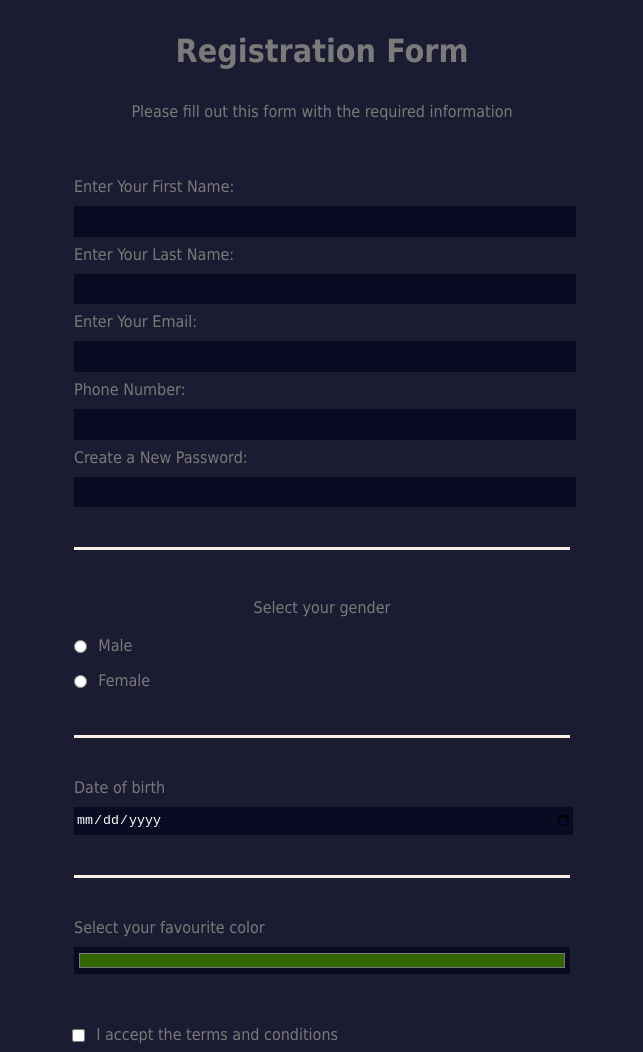
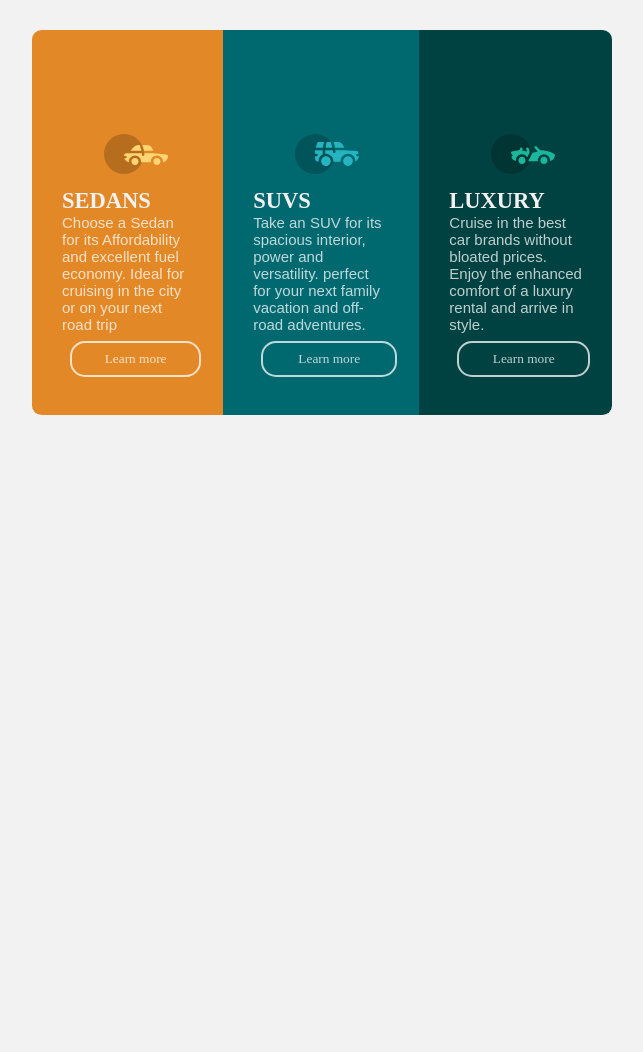
Before and after one commit to Weirde2020/Assignment., a plain HTML site: page index.html in a window 1280 px wide. Shown: the top 1052 px of the page, without its empty margins (318-961 px from the left). After the commit the page ends 800 px from the top, so only its background shows below. Drawn offline with Linux system fonts and the light colour scheme.

Commit message:
Add files via upload

```diff
--- /dev/null
+++ b/grid.css
@@ -0,0 +1,48 @@
+* {
+  margin: 0;
+  padding: 0;
+}
+body {
+  background-color: grey;
+  display: grid;
+  place-items: center;
+  margin: auto;
+  width: 100%;
+  height: 100vh;
+
+}
+main {
+  display: grid;
+  grid-template-areas:
+    "a a a b"
+    "a a a b"
+    "c d d d"
+    "c e e e";
+  gap: 5px;
+  width: 80%;
+  margin: auto;
+}
+main div {
+  padding: 2em;
+  text-align: center;
+}
+.item-a {
+  background-color: blueviolet;
+  grid-area: a;
+}
+.item-b {
+  background-color: blue;
+  grid-area: b;
+}
+.item-c {
+  background-color: white;
+  grid-area: c;
+}
+.item-d {
+  background-color: brown;
+  grid-area: d;
+}
+.item-e {
+  background-color: tomato;
+  grid-area: e;
+}
--- a/index.html
+++ b/index.html
@@ -4,62 +4,57 @@
 <head>
   <meta charset="utf-8">
   <meta name="viewport" content="width=device-width">
-  <title>replit</title>
+  <link rel="icon" type="image/png" sizes="32x32" href="./images/favicon-32x32.png">
+  <title>Replit CSS task</title>
+ <link rel="stylesheet" href="https://fonts.googleapis.com/icon?family=Material+Icons">
   <link href="style.css" rel="stylesheet" type="text/css" />
+
+
 </head>
 
 <body>
-  <h1>Registration Form</h1>
-  <p>Please fill out this form with the required information</p>
-  <form action="sucess.html">
-    <fieldset>
-      <label for="first-name">
-        Enter Your First Name:
-        <input id="first-name" name="first-name" type="text" required />
-      </label>
-      <label for="last-name">
-        Enter Your Last Name:
-        <input id="last-name" name="last-name" type="text" required />
-      </label>
-      <label for="email">
-        Enter Your Email: <input id="email" name="email" type="email" required />
-      </label>
-      <label for="tel">Phone Number:
-        <input type="tel" id="phone" name="phone" required />
-      </label>
-      <label for="new-password">Create a New Password:
-        <input id="new-password" name="new-password" type="password" required />
-      </label>
-    </fieldset>
-    <fieldset>
-      <label for="gender">
-        <p>Select your gender</p>
-        <input id="Male" type="radio" name="gender" class="inline" />
-        Male
-      </label>
-      <label for="Female"><input id="Female" type="radio" name="gender" class="inline" /> Female </label>
-
-    </fieldset>
-    <fieldset>
-      <label for="date-of-birth">Date of birth
-        <input id="date-of-birth" type="date" name="age" />
-      </label>
-    </fieldset>
-    <fieldset>
-      <label for="favourite-color">Select your favourite color
-        <input type="color" name="chosecolorr" value="#336600">
-      </label>
-    </fieldset>
-    <label for="terms-and-conditions" name="terms-and-conditions">
-      <input id="terms-and-conditions" type="checkbox" required name="terms-and-conditions" class="inline" /> I accept
-      the terms and conditions
-    </label>
-    <button type="btn" class="submit-button" value="Submit" action="#registration.html">
-      Submit
+  <section class="container">
+  <div class="first-column">
+    <img src="icon-sedans.svg" alt="" aria-hidden="true" class="image-logo">
+    <h1 class="sedans">
+      SEDANS
+    </h1>
+    <p>
+    Choose a Sedan for its Affordability
+        and excellent fuel economy.
+        Ideal for cruising in the city
+      or on your next road trip
+    </p>
+    <button id="btn-1">
+      <a href="grid.html"> Learn more </a>
     </button>
-
-  </form>
-
+  </div>
+  <div class="second-column">
+    <img src="icon-suvs.svg" alt="" aria-hidden="true" class="image-logo">
+   <h1 class="suv">
+      SUVS
+    </h1>
+    <p>
+      Take an SUV for its spacious interior, power and versatility.
+      perfect for your next family vacation and off-road adventures.
+    </p>
+    <button id="btn-2">
+            <a href="grid.html"> Learn more </a>
+    </button>
+  </div>
+  <div class="third-column">
+    <img src="icon-luxury.svg" alt="" aria-hidden="true" class="image-logo">
+    <h1 class="luxury">
+      LUXURY
+    </h1>
+    <p>
+      Cruise in the best car brands without bloated prices. Enjoy the enhanced comfort of a luxury rental and arrive in style.
+    </p>
+    <button id="btn-3" >
+            <a href="grid.html"> Learn more </a>
+    </button>
+  </div>
+  </section>
 </body>
 
 </html>
--- a/style.css
+++ b/style.css
@@ -1,69 +1,147 @@
-body {
-  width: 100%;
+:root{
+    --brightorange: hsl(31, 77%, 52%);
+    --darkcyan: hsl(184, 100%, 22%);
+    --verydarkcyan: hsl(179, 100%, 13%);
+    --transparentwhite: hsla(0, 0%, 100%, 0.75);
+    --lightgray: hsl(0, 0%, 95%);
+    }
+    @import url('https://fonts.google.com/specimen/Lexend+Deca');
+    @import url('https://fonts.google.com/specimen/Big+Shoulders+Display');
+
+    *{
+     margin: 0;
+     padding: 0;
+      box-sizing: border-box;
+    }
+    html{
       height: 100vh;
-  margin: 0;
-  background-color: #1b1b32;
-  color: rgb(122, 122, 122);
-  font-family: Tahoma;
-  font-size: 16px;
+      max-width: 50%;
+      margin: auto;
+      background-color: var(--lightgray);
     }
 
-h1, p {
-  margin: 1em auto;
-  text-align: center;
+    body{
+      font-size: 15px;
+      margin: auto;
+       display: flex;
+      align-items: center;
+      justify-content: center;
+    }
+    .container{
+      display: flex;
+       flex-direction: row;
+      padding: 2em;
+    }
+    div{
+      padding: 2em;
+      margin: auto;
+    }
+    .image-logo{
+      padding: 10px;
+      margin-top: 4rem;
+      margin-left: 2rem;
+    }
+    .first-column{
+      background-color: var(--brightorange);
+      border-bottom-left-radius: 0.6rem;
+        border-top-left-radius: 0.6rem;
+    }
+    .second-column{
+      background-color: var(--darkcyan);
+    }
+    .third-column{
+      background-color: var(--verydarkcyan);
+      border-top-right-radius: 0.6rem;
+      border-bottom-right-radius: 0.6rem;
+    }
+    h1{
+      font-family: Big Shoulders Display;
+      font-weight: 700px;
+      color: var(--lightgray);
+    }
+    p{
+      font-family: Lexend Deca, 'Arial';
+      font-weight: 400px;
+      color: hsla(0, 0%, 100%, 0.75);
+    }
+    h1, p{
+      text-align: left;
+    }
+  a{
+    padding: 2px;
+    text-decoration: none;
+    color: var(--transparentwhite);
+  }
+    button{
+      border-radius: 15px;
+      border: 2px solid var(--transparentwhite);
+      padding: 0.5rem;
+      margin: 0.5rem;
+      font-family: Lexend Deca;
+      width: 100%
+    }
+    #btn-1{
+      background-color: var(--brightorange);
+      color: var(--lightgray);
+    }
+    #btn-2{
+      background-color: var(--darkcyan);
+      color: var(--lightgray);
+    }
+    #btn-3{
+      background-color: var(--verydarkcyan);
+      color: var(--lightgray);
     }
 
-form {
-  width: 60vw;
-  max-width: 500px;
-  min-width: 300px;
-  margin: 0 auto;
-  padding-bottom: 2em;
+@media only screen and (max-width:400px)
+    {
+      .container{
+      display: block;
+      padding: 2em;
     }
-
-fieldset {
-  border: none;
-  padding: 2rem 0;
-  border-bottom: 3px solid linen;
+      div{
+        width: 100%;
       }
-
-fieldset:last-of-type {
-  border-bottom: none;
+    .first-column{
+            border-top-right-radius: 0.6rem;
+            border-top-left-radius: 0.6rem;
+            border-bottom-left-radius: 0rem;
+            border-bottom-right-radius: 0rem;
         }
-
-label {
-  display: block;
-  margin: 0.5rem 0;
+        .second-column{
+            border-top-right-radius: 0rem;
+            border-top-left-radius: 0rem;
+            border-bottom-left-radius: 0.6rem;
+            border-bottom-right-radius: 0.6rem;
         }
-
-input,
-textarea,
-select {
-  margin: 10px 0 0 0;
-  width: 100%;
-  min-height: 2em;
+        p{
+            line-height: 3.5rem;
+          font-size: 2rem;
         }
-
-input, textarea {
-  background-color: #0a0a23;
-  border: 1px solid #0a0a23;
-  color: #ffffff;
+        h2{
+            margin-left: 2rem;
+            padding-top: 2rem;
+            margin-bottom: 3rem;
         }
-
-.inline {
-  width: unset;
-  margin: 0 0.5em 0 0;
-  vertical-align: middle;
+        #btn-1{
+            padding-top: 1.4rem;
+            padding-bottom: 1.3rem;
+            border-radius: 6rem;
+            width: 40%;
+            font-size: 1rem;
         }
-.submit-button {
-  display: block;
-  width: 100%;
-  padding: 0.75rem;
-  background: linen;
-  color: inherit;
-  border-radius: 10px;
-  cursor: pointer;
+       #btn-2{
+        padding-top: 1.4rem;
+        padding-bottom: 1.3rem;
+        border-radius: 6rem;
+        width: 40%;
+        font-size: 1rem;
     }
-#reg-page{
-  background-color: linen;
+    #btn-3{
+        padding-top: 1.4rem;
+        padding-bottom: 1.3rem;
+        border-radius: 6rem;
+        width: 40%;
+        font-size: 1rem;
     }
+    }
```
Also changed, not shown: grid.html (added, +27 -0 lines), icon-luxury.svg (added), icon-sedans.svg (added), icon-suvs.svg (added). Lines whose indentation alone changed are shown as unchanged.
